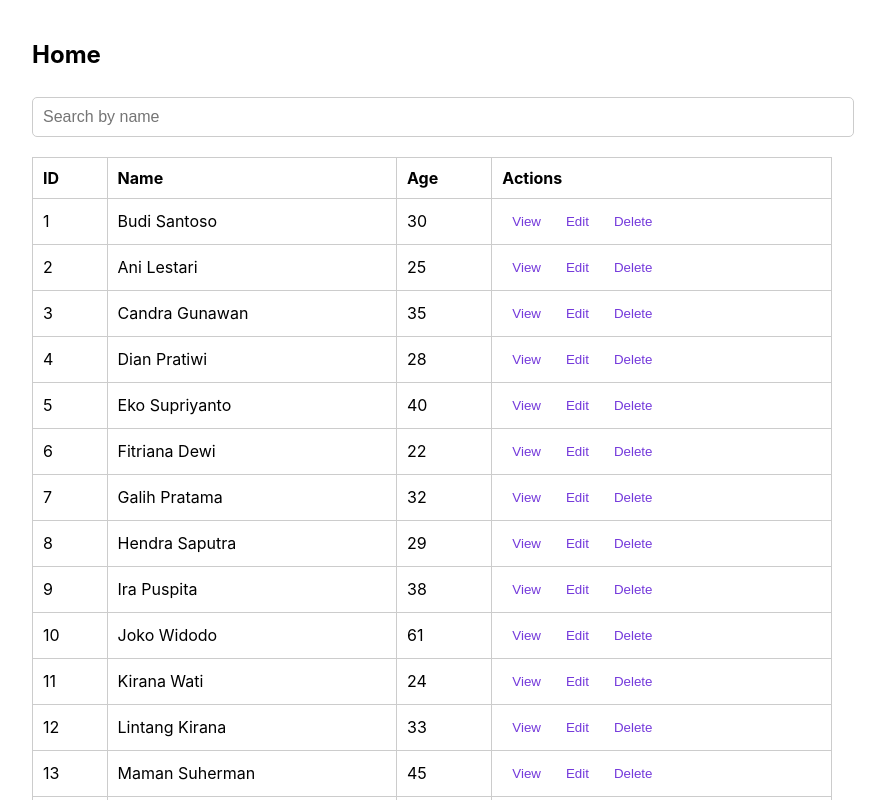
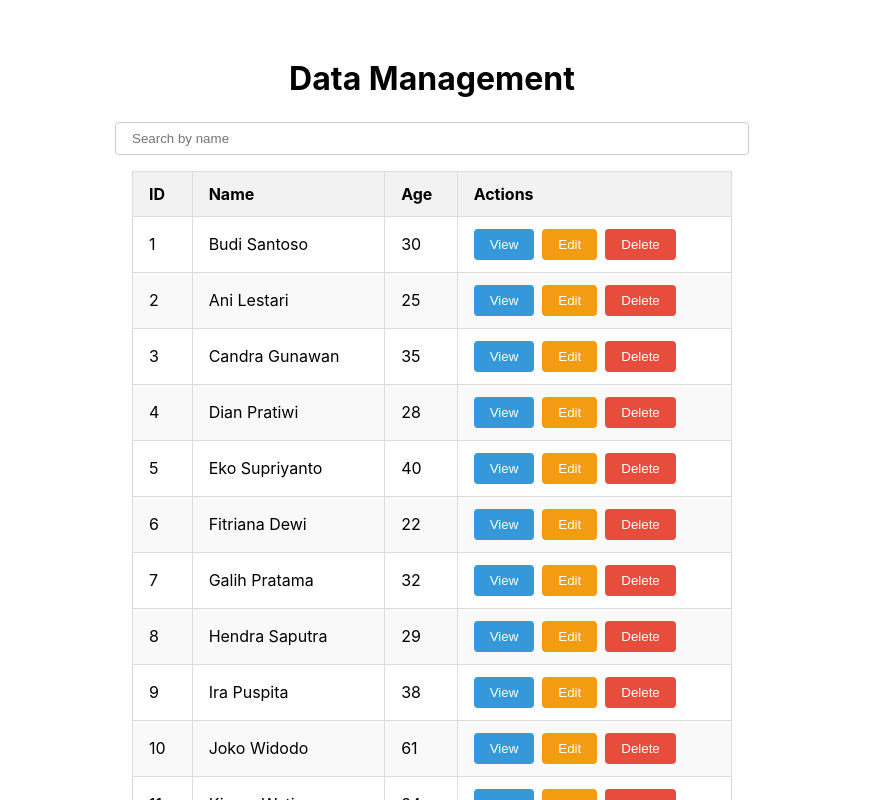
Before and after one commit to latifis/react-auth-data, a React (Create React App) app: page / in a window 1280 px wide. Shown: the top 800 px of the page, without its empty margins (208-1093 px from the left). Built offline with nearby package versions, Linux system fonts and the light colour scheme.

Commit message:
change home style

```diff
--- a/src/App.js
+++ b/src/App.js
@@ -2,7 +2,7 @@ import React from "react";
 import "./App.css";
 import Login from "./component/Login";
 import Register from "./component/Register";
-import Home from "./component/Home"; // Import halaman Home
+import Home from "./component/Home";
 import { BrowserRouter as Router, Routes, Route } from "react-router-dom";
 import NotFound from "./component/NotFound";
 import Form from "./component/Form";
--- a/src/component/Home.jsx
+++ b/src/component/Home.jsx
@@ -1,8 +1,9 @@
-import React, { useState } from "react";
+import React, { useEffect, useState } from "react";
 import "../styles/Home.css";
 
 const Home = () => {
   const [searchTerm, setSearchTerm] = useState("");
+  const [dataNotFound, setDataNotFound] = useState(false);
   const [data, setData] = useState([
     { id: 1, name: "Budi Santoso", age: 30 },
     { id: 2, name: "Ani Lestari", age: 25 },
@@ -35,13 +36,25 @@ const Home = () => {
   );
 
   const handleDelete = (id) => {
-    // Implement delete logic here
+    // Implement actual delete logic here (e.g., using a confirmation prompt)
     console.log("Delete item with ID:", id);
   };
 
+  useEffect(() => {
+    const filteredData = data.filter((item) =>
+      item.name.toLowerCase().includes(searchTerm.toLowerCase())
+    );
+
+    if (filteredData.length === 0) {
+      setDataNotFound(true);
+    } else {
+      setDataNotFound(false);
+    }
+  }, [searchTerm, data]);
+
   return (
     <div className="home-container">
-      <h2>Home</h2>
+      <h2>Data Management</h2> {/* More descriptive heading */}
       <input
         type="text"
         placeholder="Search by name"
@@ -58,28 +71,35 @@ const Home = () => {
           </tr>
         </thead>
         <tbody>
-          {filteredData.map((item) => (
+          {filteredData.length > 0 ? (
+            filteredData.map((item) => (
               <tr key={item.id}>
                 <td>{item.id}</td>
                 <td>{item.name}</td>
                 <td>{item.age}</td>
                 <td>
+                  <button className="view-button">View</button>
+                  <button className="edit-button">Edit</button>
                   <button
-                  onClick={() => console.log("View item with ID:", item.id)}
+                    className="delete-button"
+                    onClick={() => handleDelete(item.id)}
                   >
-                  View
+                    Delete
                   </button>
-                <button
-                  onClick={() => console.log("Edit item with ID:", item.id)}
-                >
-                  Edit
-                </button>
-                <button onClick={() => handleDelete(item.id)}>Delete</button>
                 </td>
               </tr>
-          ))}
+            ))
+          ) : (
+            <tr>
+              <td colSpan="4" className="text-center">
+                <p>Data Not Found</p>
+              </td>
+            </tr>
+          )}
         </tbody>
       </table>
+      <button className="add-button">Add New</button>{" "}
+      {/* New button to add data */}
     </div>
   );
 };
--- a/src/styles/Home.css
+++ b/src/styles/Home.css
@@ -1,62 +1,65 @@
-/* Overall container styling */
 .home-container {
-    width: 800px; /* Adjust as needed */
-    margin: 40px auto 0;
+  display: flex; /* Center elements horizontally */
+  flex-direction: column; /* Stack elements vertically */
+  align-items: center; /* Horizontally center content */
+  margin: 2rem auto; /* Add some margin for spacing */
+  width: 80%; /* Set a reasonable maximum width */
+  max-width: 600px; /* Adjust for responsiveness */
 }
 
-  /* Search bar styling */
-  .home-container input[type="text"] {
-    width: 100%;
-    padding: 10px;
-    border: 1px solid #ccc;
-    border-radius: 5px;
-    font-size: 16px;
-    margin-bottom: 20px;
+h2 {
+  font-size: 2rem; /* Increase heading size */
+  margin-bottom: 1rem; /* Add some space after heading */
+  text-align: center; /* Center the heading text */
 }
 
-  /* Table styling */
-  .home-container table {
-    width: 100%;
-    border-collapse: collapse;
+input[type="text"] {
+  padding: 0.5rem 1rem; /* Adjust padding for better look */
+  border: 1px solid #ccc; /* Add a subtle border */
+  border-radius: 4px; /* Round corners for a softer look */
+  margin-bottom: 1rem; /* Add space after the search bar */
+  width: 100%; /* Make the search bar fill the available space */
 }
 
-  .home-container table thead th {
-    padding: 10px;
-    border: 1px solid #ccc;
-    text-align: left;
-    font-weight: bold;
+table {
+  border-collapse: collapse; /* Ensure proper border rendering */
+  width: 100%; /* Make the table fill the container */
 }
 
-  .home-container table tbody td {
-    padding: 10px;
-    border: 1px solid #ccc;
+th, td {
+  padding: 0.75rem 1rem; /* Adjust cell padding for readability */
+  border: 1px solid #ddd; /* Add thin table borders */
+  text-align: left; /* Left-align content for clarity */
 }
 
-  /* Button styling */
-  .home-container table tbody td button {
-    padding: 5px 10px;
-    border: none;
-    border-radius: 3px;
-    cursor: pointer;
-    margin-right: 5px;
+th {
+  background-color: #f2f2f2; /* Light background for headers */
+  font-weight: bold; /* Bold text for emphasis */
 }
 
-  .home-container table tbody td button:hover {
-    background-color: #eee;
+tr:nth-child(even) {
+  background-color: #f9f9f9; /* Alternate row colors for better readability */
 }
 
-  /* Specific button styles (optional) */
-  .home-container table tbody td button.view {
-    background-color: #007bff; /* Blue */
-    color: #fff;
+button {
+  padding: 0.5rem 1rem; /* Adjust button padding */
+  border: none; /* Remove default button border */
+  border-radius: 4px; /* Round corners for a better look */
+  cursor: pointer; /* Indicate clickable behavior */
+  margin-right: 0.5rem; /* Add some space between buttons */
 }
 
-  .home-container table tbody td button.edit {
-    background-color: #ffc107; /* Orange */
-    color: #000;
+.view-button {
+  background-color: #3498db; /* Blue for viewing */
+  color: white; /* White text for contrast */
 }
 
-  .home-container table tbody td button.delete {
-    background-color: #dc3545; /* Red */
-    color: #fff;
+.edit-button {
+  background-color: #f39c12; /* Orange for editing */
+  color: white; /* White text for contrast */
 }
+
+.delete-button {
+  background-color: #e74c3c; /* Red for deleting */
+  color: white; /* White text for contrast */
+}
```
Lines whose indentation alone changed are shown as unchanged.
